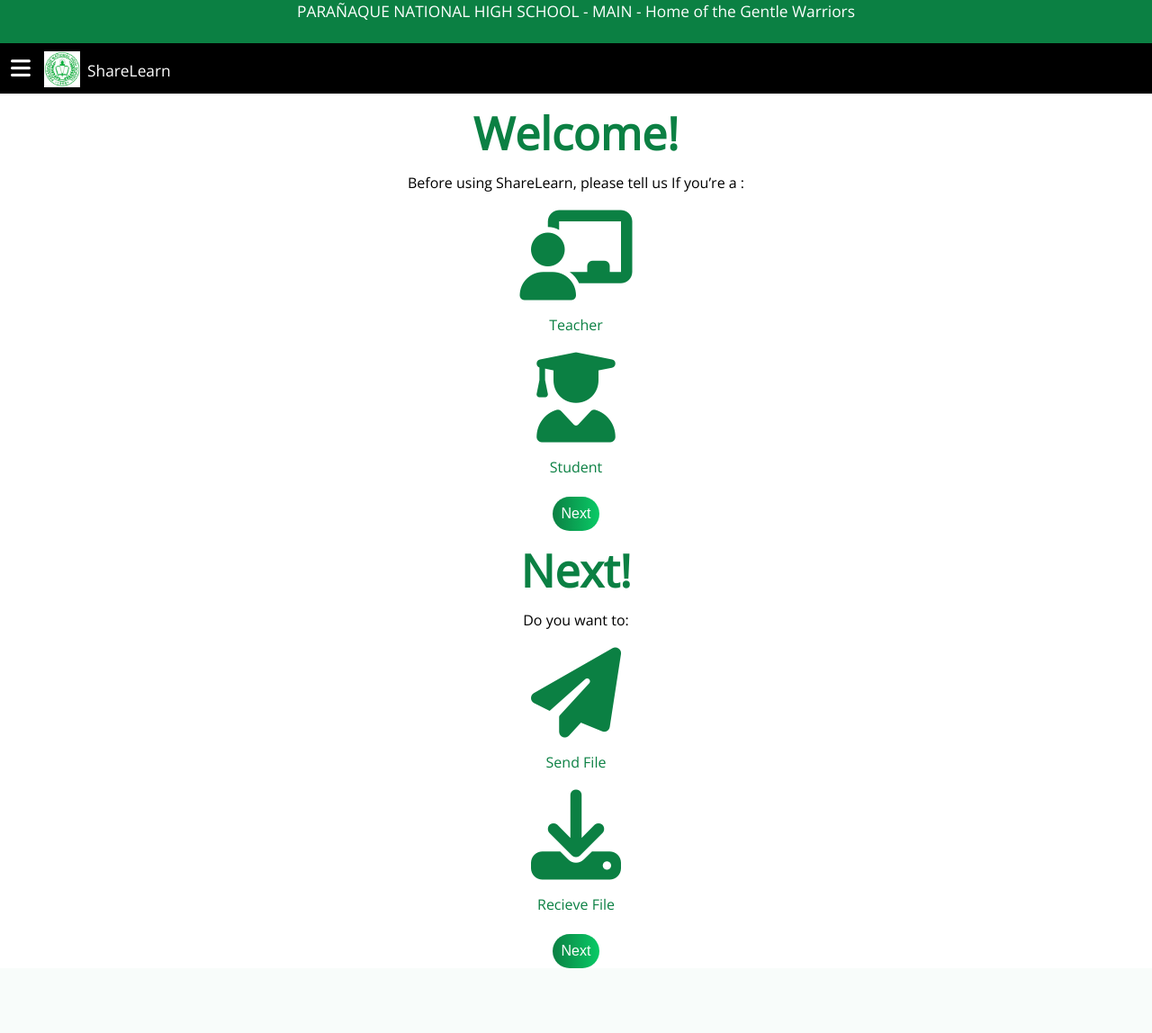
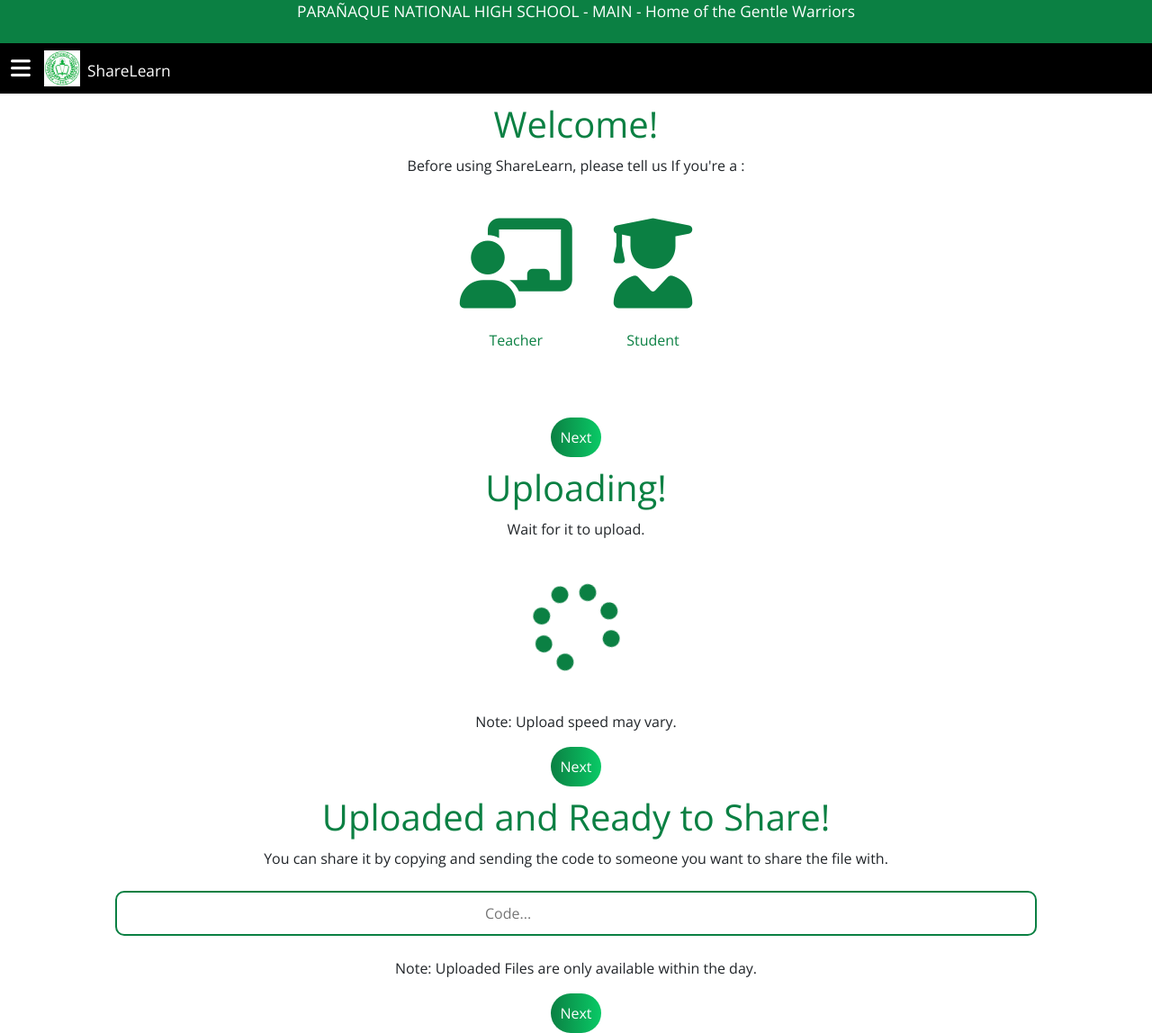
Before and after one commit to imxaander/sharelearn, a PHP site: page / in a window 1280 px wide. Shown: the whole page at 90% size. Before the commit the page ends 1076 px from the top, so only its background shows below. Run offline with PHP 8.4, Linux system fonts and the light colour scheme; some libraries are stand-ins or nearby versions.

Commit message:
Update 8:11 am 19/12/2022

```diff
--- a/index.php
+++ b/index.php
@@ -1,6 +1,7 @@
 <!DOCTYPE html>
 <html lang="en">
 <head>
+<link rel="stylesheet" href="https://cdn.jsdelivr.net/npm/bootstrap@4.0.0/dist/css/bootstrap.min.css" integrity="sha384-Gn5384xqQ1aoWXA+058RXPxPg6fy4IWvTNh0E263XmFcJlSAwiGgFAW/dAiS6JXm" crossorigin="anonymous">
     <meta name="viewport" content="width=device-width, initial-scale=1.0">
     <link rel="stylesheet" href="styles/index.css">
     <link rel="stylesheet" href="styles/fonts.css">
@@ -44,56 +45,134 @@
 
         <!-- Home Tab -->
         <div id="Home" class="tabs">
+            <?php
+                if (isset($_POST["user-type"])) {
+                    if (isset($_POST["action-type"])) {
+                        if ($_POST["action-type"] == "upload") {
+                            # i love you thea mwa mwa
+            ?>
+                <!-- Upload File form-->
+                <form action="upload.php" enctype="multipart/form-data">
+                    <input type="text" name="user-type" value="<?php echo $_POST["user-type"]; ?>" hidden>
+                    <input type="text" name="mac-address" value="<?php echo exec('getmac'); ?>" hidden>
 
-            <!-- User Type Selection -->
-            <form action="">
-                <div id="User-Selection">
+                    <div id="upload-file">
                         <div class="forms-banner">
-                        <h2 class="forms-title">Welcome!</h2>
-                        <p class="forms-description">Before using ShareLearn, please tell us If you’re a :</p>
+                            <h2 class="forms-title">Upload!</h2>
+                            <p class="forms-description">Now, click the Upload button and locate your file for uploading.</p>
                         </div>
                         <div class="forms-body">
                             <label>
-                            <input type="radio" name="user-type" value="teacher">
+                                <input type="file" name="action-type" value="teacher">
+                                <i class="fa fa-upload" aria-hidden="true"></i>
+                            </label>
+                        </div>
+                        <div class="forms-footer">
+                            <p class="note">Note:  Before uploading files, make sure that you've read our Terms and Conditions. </p>
+                            <button type="submit" class="forms-next-button">Upload</button>
+                        </div>
+                    </div>
+                </form>
+            <?php
+                        }elseif ($_POST["action-type"] == "download") {
+                            # download
+                        }
+            ?>
+            <?php
+                    }else{
+            ?>
+                <!-- Action Type Selection -->
+                <form action="index.php" method="post">
+                    <input type="text" name="user-type" value="<?php echo $_POST["user-type"]; ?>" hidden>
+                    <div id="action-selection">
+                        <div class="forms-banner">
+                            <h2 class="forms-title">Next!</h2>
+                            <p class="forms-description">Do you want to:</p>
+                        </div>
+                        <div class="forms-body">
+                            <label>
+                                <input type="radio" name="action-type" value="upload">
+                                <i class="fa fa-paper-plane" aria-hidden="true"></i>
+                                <p class="forms-choice-description">Send File</p>
+                            </label>
+                            <label>
+                                <input type="radio" name="action-type" value="download" >
+                                <i class="fa fa-download" aria-hidden="true"></i>
+                                <p class="forms-choice-description">Recieve File</p>
+                            </label>
+                        </div>
+                        <br>
+                        <div class="forms-footer">
+                            <button type="submit" class="forms-next-button">Next</button>
+                        </div>
+                    </div>
+                </form>
+            <?php
+                    }
+            ?>
+
+            <?php
+                }else{
+            ?>
+                <!-- User Type Selection -->
+                <form action="index.php" method="post">
+                    <div id="user-selection">
+                        <div class="forms-banner">
+                            <h2 class="forms-title">Welcome!</h2>
+                            <p class="forms-description">Before using ShareLearn, please tell us If you're a :</p>
+                        </div>
+                        <div class="forms-body">
+                            <label>
+                                <input type="radio" name="user-type" value="teacher" required>
                                 <i class='fas fa-chalkboard-teacher'></i>
                                 <p class="forms-choice-description">Teacher</p>
                             </label>
                             <label>
-                            <input type="radio" name="user-type" value="user" >
+                                <input type="radio" name="user-type" value="user" required>
                                 <i class='fas fa-user-graduate'></i>
                                 <p class="forms-choice-description">Student</p>
                             </label>
                         </div>
                         <br>
                         <div class="forms-footer">
-                        <button class="forms-next-button">Next</button>
+                            <button type="submit" class="forms-next-button">Next</button>
+                        </div>
+                    </div>
+                </form>
+            <?php
+                }
+            ?>
+                <!-- Upload Loading -->
+                <div id="upload-loading">
+                    <div class="forms-banner">
+                        <h2 class="forms-title">Uploading!</h2>
+                        <p class="forms-description">Wait for it to upload.</p>
+                    </div>
+                    <div class="forms-body">
+                        <i class="fa fa-spinner fa-spin" style="color: #0B8043" aria-hidden="true"></i>
+                    </div>
+                    <div class="forms-footer">
+                        <p class="note">Note: Upload speed may vary. </p>
+                        <button type="button" class="forms-next-button">Next</button>
                     </div>
                 </div>
 
-                <!-- Action Selection -->
-                <div id="">
+                <!-- Upload File form-->
+                <div id="upload-file">
                     <div class="forms-banner">
-                        <h2 class="forms-title">Next!</h2>
-                        <p class="forms-description">Do you want to:</p>
+                        <h2 class="forms-title">Uploaded and Ready to Share!</h2>
+                        <p class="forms-description">You can share it by copying and sending the code to someone you want to share the file with. </p>
                     </div>
-                    <div class="forms-body">
-                        <label>
-                            <input type="radio" name="action-type" value="teacher">
-                            <i class="fa fa-paper-plane" aria-hidden="true"></i>
-                            <p class="forms-choice-description">Send File</p>
-                        </label>
-                        <label>
-                            <input type="radio" name="user-type" value="user" >
-                            <i class="fa fa-download" aria-hidden="true"></i>
-                            <p class="forms-choice-description">Recieve File</p>
-                        </label>
+                    <br>
+                    <div class="forms-body" id="code-input-body">
+                        <input type="text" id="code-input" name="action-type" placeholder="Code...">
                     </div>
                     <br>
                     <div class="forms-footer">
-                        <button class="forms-next-button">Next</button>
+                        <p class="note">Note:  Uploaded Files are only available within the day.  </p>
+                        <button type="button" class="forms-next-button">Next</button>
                     </div>
                 </div>
-            </form>
         </div>
 
         <!-- About Tab -->
@@ -109,6 +188,8 @@
         </div>
 
     </div>
-
+    <script src="https://code.jquery.com/jquery-3.2.1.slim.min.js" integrity="sha384-KJ3o2DKtIkvYIK3UENzmM7KCkRr/rE9/Qpg6aAZGJwFDMVNA/GpGFF93hXpG5KkN" crossorigin="anonymous"></script>
+<script src="https://cdn.jsdelivr.net/npm/popper.js@1.12.9/dist/umd/popper.min.js" integrity="sha384-ApNbgh9B+Y1QKtv3Rn7W3mgPxhU9K/ScQsAP7hUibX39j7fakFPskvXusvfa0b4Q" crossorigin="anonymous"></script>
+<script src="https://cdn.jsdelivr.net/npm/bootstrap@4.0.0/dist/js/bootstrap.min.js" integrity="sha384-JZR6Spejh4U02d8jOt6vLEHfe/JQGiRRSQQxSfFWpi1MquVdAyjUar5+76PVCmYl" crossorigin="anonymous"></script>
 </body>
 </html>
--- a/scripts/index.js
+++ b/scripts/index.js
@@ -52,3 +52,12 @@
     document.getElementById(tabName).style.display = "block";
     evt.currentTarget.className += " tab-selected";
 }
+
+//jquery
+
+$('.carousel').carousel({
+    interval: false,
+});
+$('.forms-next-button').on("click", ()=>{
+    $('.carousel').carousel('next')
+})
--- a/styles/index.css
+++ b/styles/index.css
@@ -37,7 +37,7 @@
 #pnhslogo40px{
     height: 40px;
     width: 40px;
-    margin: 8px 4px -12px -4px;
+    margin: 8px 4px 17px -4px;
 }
 #side-nav-bar{
     width: 0%;
@@ -69,7 +69,6 @@
     position: fixed;
     display: none;
     transition: all 0.5s;
-    -webkit-transition: all 0.25s ease-in;
 }
 
 #side-nav-bar p{
@@ -91,6 +90,7 @@
     padding: 10px;
     font-weight: bold;
     color: white;
+    transition: all 0.3s;
 }
 .tabs{
     transition: all 0.5s;
@@ -101,7 +101,7 @@
 .forms-title{
     text-align: center;
     color:#0B8043;
-    font-size: 50px;
+    font-size: 40px;
     margin: 10px;
 }
 .forms-description{
@@ -112,6 +112,7 @@
 .forms-body{
     text-align: center;
     font-size: 100px;
+    margin: 20px;
 }
 .forms-body i{
     padding: 10px;
@@ -133,12 +134,34 @@
     padding: 10px;
     border-radius: 25px;
 }
+.note{
+    text-align: center;
+}
+#code-input-body{
+    font-size: 16px;
+    border: solid #0B8043 2px;
+    width: 80%;
+    margin: auto;
+    padding: 10px;
+    border-radius: 10px;
+
+}
+#code-input{
+    border: none;
+}
+
 [type=radio] {
     position: absolute;
     opacity: 0;
     width: 0;
     height: 0;
-  }
+}
+[type=file] {
+    position: absolute;
+    opacity: 0;
+    width: 0;
+    height: 0;
+}
 [type=radio] + i {
     cursor: pointer;
 }
@@ -153,3 +176,6 @@
     color: #0B8043;
 
 }
+#main-form-carousel{
+
+}
```
Also changed, not shown: php/upload.php (added). Lines whose indentation alone changed are shown as unchanged.
